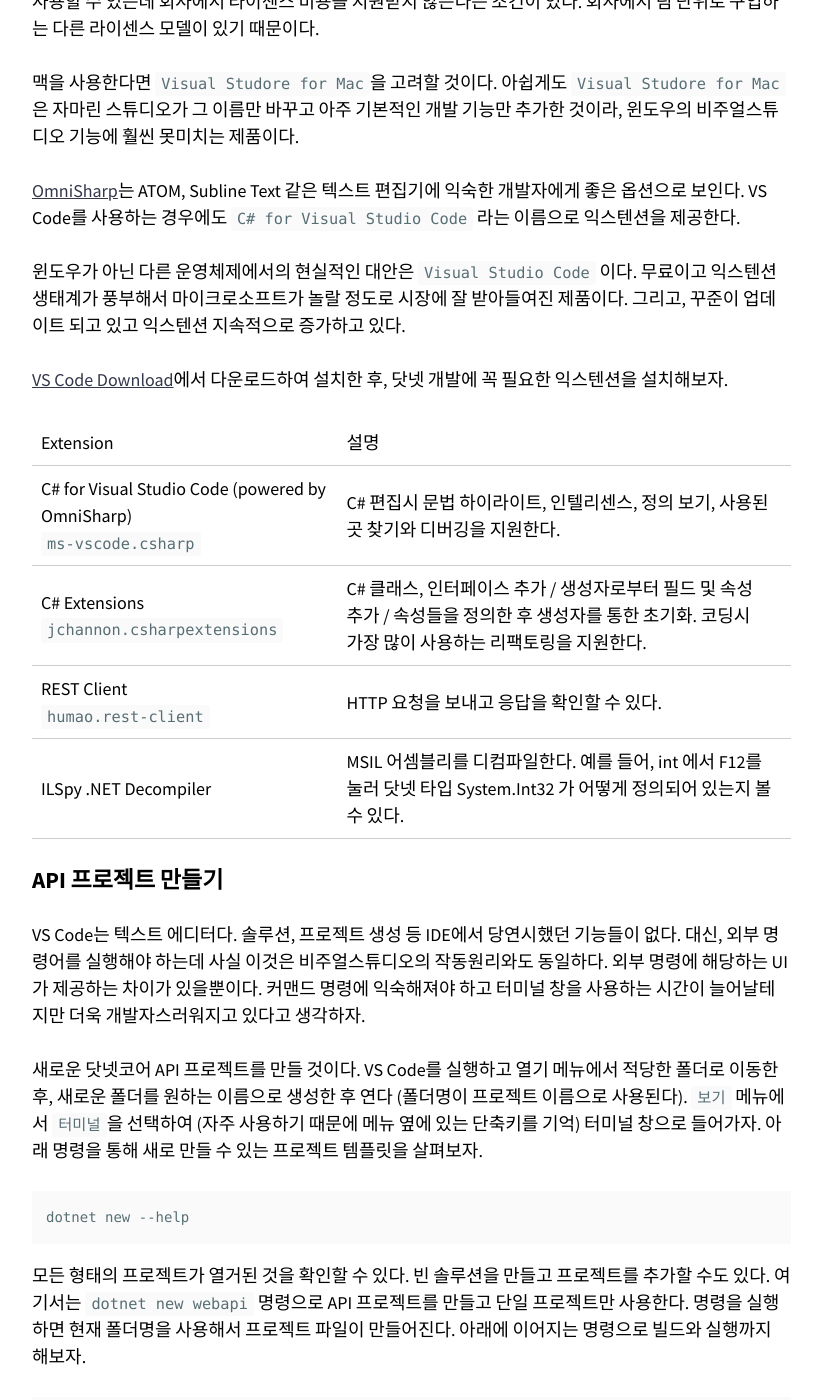
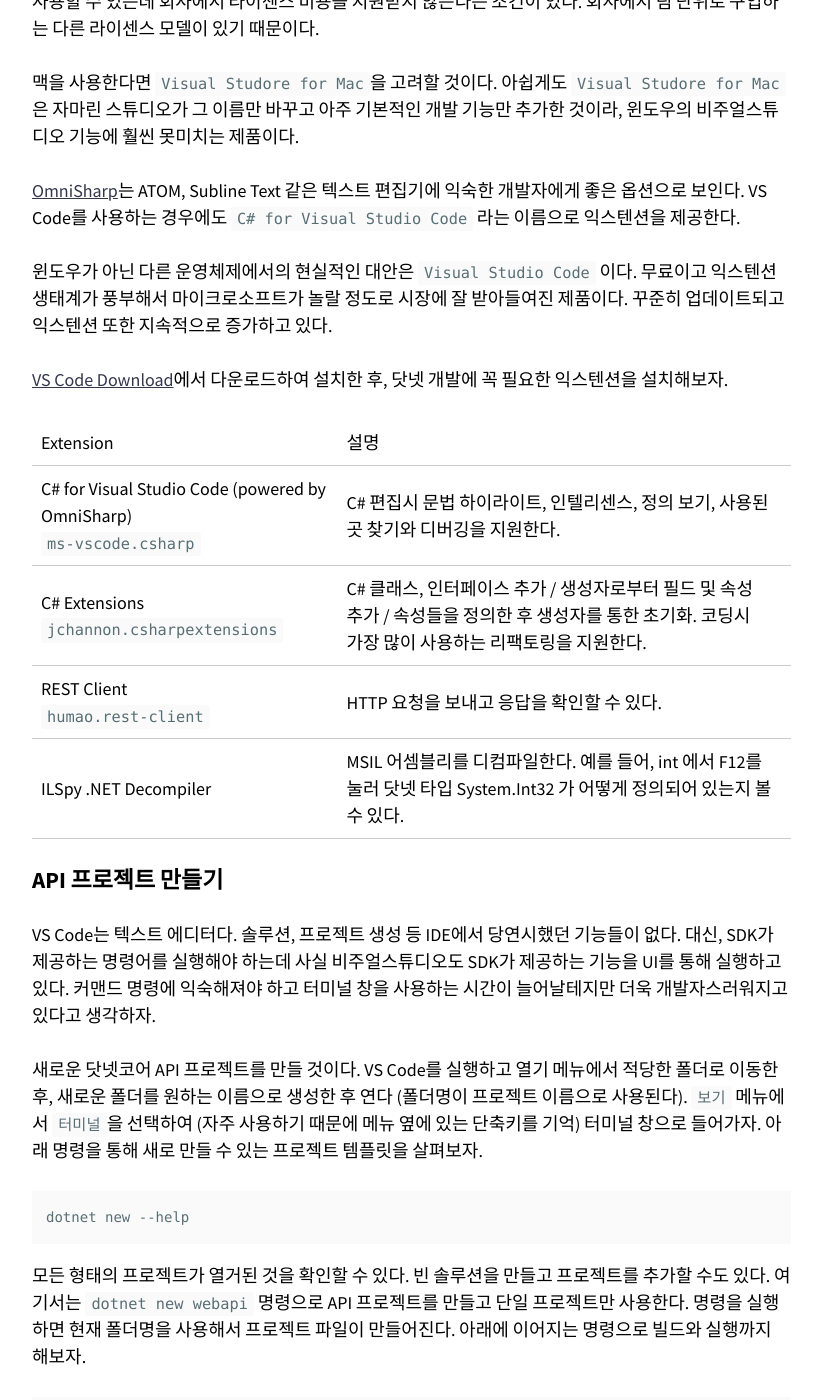
Before and after one commit to JakeRyu/JakeRyu.github.io, a Jekyll site: the page built from _posts/2020-04-11-언제까지-비주얼스튜디오만-쓸거야.md, in a window 1280 px wide and 1400 px high, scrolled down 1047 px. Shown: the whole window, without its empty margins (343-1165 px from the left). Built offline with Jekyll 4.4.1, drawn with Linux system fonts in a browser that asks for light colours; nearby versions of some CDN libraries; comment, search, counter and statistics services are not loaded.

Commit message:
Correct typo

````diff
--- a/_posts/2020-04-11-언제까지-비주얼스튜디오만-쓸거야.md
+++ b/_posts/2020-04-11-언제까지-비주얼스튜디오만-쓸거야.md
@@ -23,7 +23,7 @@
 
 [OmniSharp](http://www.omnisharp.net/)는 ATOM, Subline Text 같은 텍스트 편집기에 익숙한 개발자에게 좋은 옵션으로 보인다. VS Code를 사용하는 경우에도 `C# for Visual Studio Code` 라는 이름으로 익스텐션을 제공한다.
 
-윈도우가 아닌 다른 운영체제에서의 현실적인 대안은 `Visual Studio Code` 이다. 무료이고 익스텐션 생태계가 풍부해서 마이크로소프트가 놀랄 정도로 시장에 잘 받아들여진 제품이다. 그리고, 꾸준이 업데이트 되고 있고 익스텐션 지속적으로 증가하고 있다.
+윈도우가 아닌 다른 운영체제에서의 현실적인 대안은 `Visual Studio Code` 이다. 무료이고 익스텐션 생태계가 풍부해서 마이크로소프트가 놀랄 정도로 시장에 잘 받아들여진 제품이다. 꾸준히 업데이트되고 익스텐션 또한 지속적으로 증가하고 있다.
 
 [VS Code Download](https://code.visualstudio.com/download)에서 다운로드하여 설치한 후, 닷넷 개발에 꼭 필요한 익스텐션을 설치해보자.
 
@@ -35,7 +35,7 @@
 
 ### API 프로젝트 만들기
 
-VS Code는 텍스트 에디터다. 솔루션, 프로젝트 생성 등 IDE에서 당연시했던 기능들이 없다. 대신, 외부 명령어를 실행해야 하는데 사실 이것은 비주얼스튜디오의 작동원리와도 동일하다. 외부 명령에 해당하는 UI가 제공하는 차이가 있을뿐이다. 커맨드 명령에 익숙해져야 하고 터미널 창을 사용하는 시간이 늘어날테지만 더욱 개발자스러워지고 있다고 생각하자.
+VS Code는 텍스트 에디터다. 솔루션, 프로젝트 생성 등 IDE에서 당연시했던 기능들이 없다. 대신, SDK가 제공하는  명령어를 실행해야 하는데 사실 비주얼스튜디오도 SDK가 제공하는 기능을 UI를 통해 실행하고 있다. 커맨드 명령에 익숙해져야 하고 터미널 창을 사용하는 시간이 늘어날테지만 더욱 개발자스러워지고 있다고 생각하자.
 
 새로운 닷넷코어 API 프로젝트를 만들 것이다. VS Code를 실행하고 열기 메뉴에서 적당한 폴더로 이동한 후, 새로운 폴더를 원하는 이름으로 생성한 후 연다 (폴더명이 프로젝트 이름으로 사용된다). `보기` 메뉴에서 `터미널`을 선택하여 (자주 사용하기 때문에 메뉴 옆에 있는 단축키를 기억) 터미널 창으로 들어가자. 아래 명령을 통해 새로 만들 수 있는 프로젝트 템플릿을 살펴보자.
 ```
````
